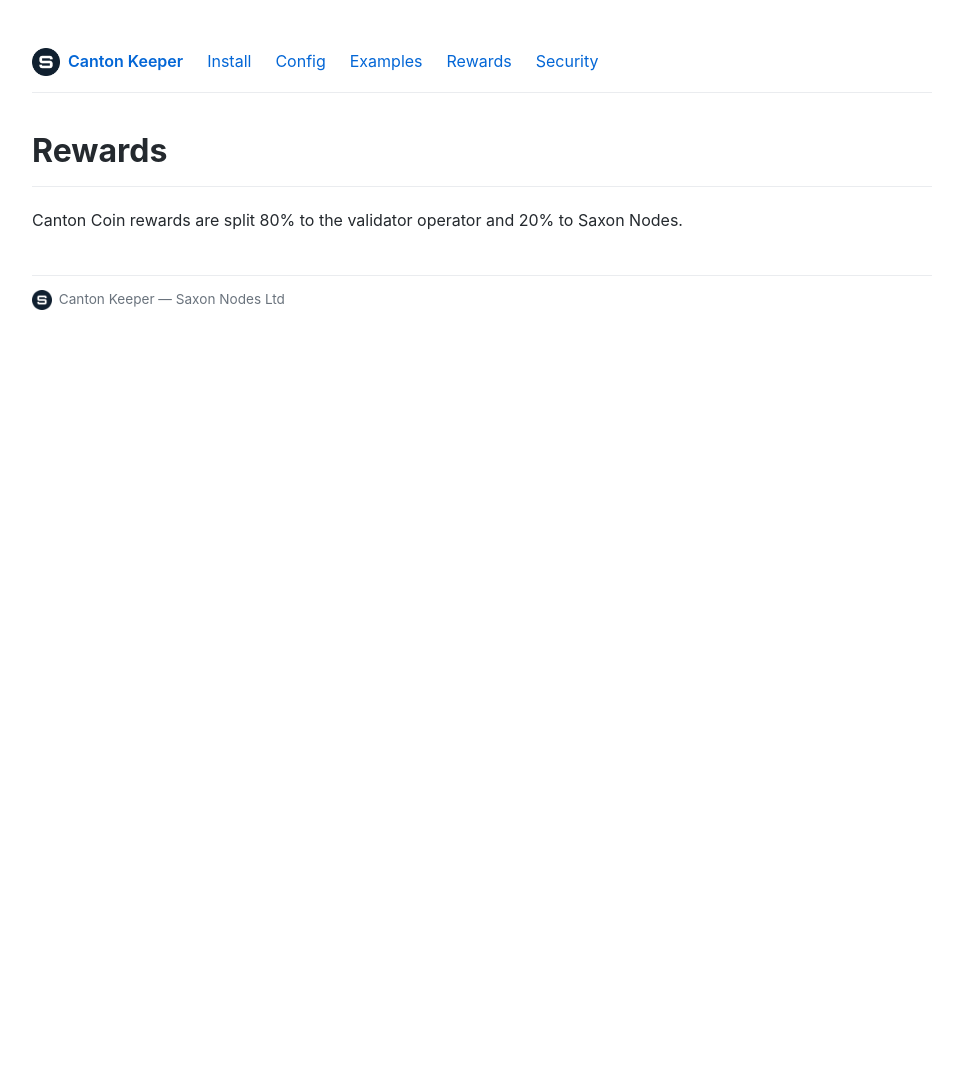
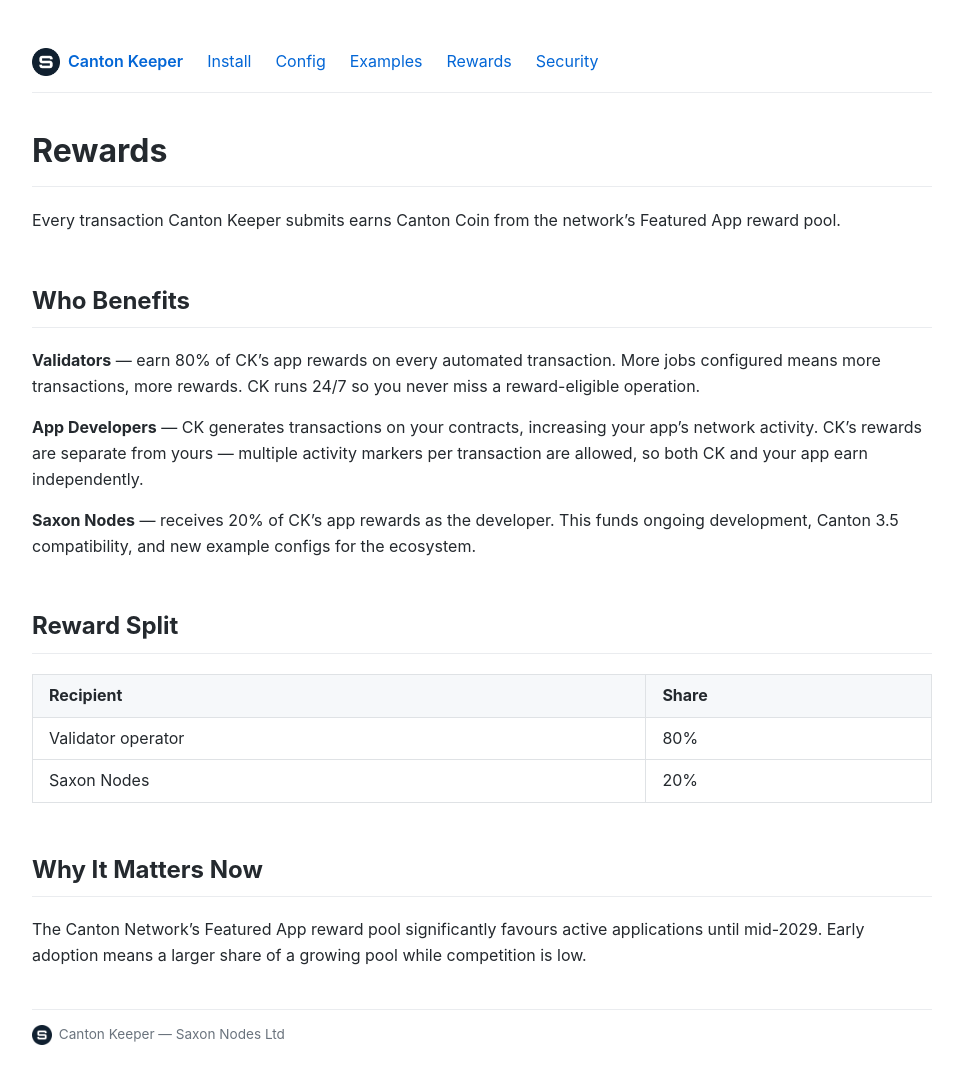
Before and after one commit to saxon-xyz/canton-keeper-docs, a Jekyll site: the page built from rewards.md, in a window 1280 px wide. Shown: the whole page, without its empty margins (158-1121 px from the left). Built offline with Jekyll 4.4.1, drawn with Linux system fonts in a browser that asks for light colours; before the commit the page ends 900 px from its top, so only the background shows below that.

Commit message:
Expand rewards page: validator, app developer, and Saxon benefits
Co-Authored-By: Claude Opus 4.6 (1M context) <noreply@anthropic.com>

```diff
--- a/rewards.md
+++ b/rewards.md
@@ -5,4 +5,23 @@ title: Rewards
 
 # Rewards
 
-Canton Coin rewards are split 80% to the validator operator and 20% to Saxon Nodes.
+Every transaction Canton Keeper submits earns Canton Coin from the network's Featured App reward pool.
+
+## Who Benefits
+
+**Validators** — earn 80% of CK's app rewards on every automated transaction. More jobs configured means more transactions, more rewards. CK runs 24/7 so you never miss a reward-eligible operation.
+
+**App Developers** — CK generates transactions on your contracts, increasing your app's network activity. CK's rewards are separate from yours — multiple activity markers per transaction are allowed, so both CK and your app earn independently.
+
+**Saxon Nodes** — receives 20% of CK's app rewards as the developer. This funds ongoing development, Canton 3.5 compatibility, and new example configs for the ecosystem.
+
+## Reward Split
+
+| Recipient | Share |
+|-----------|-------|
+| Validator operator | 80% |
+| Saxon Nodes | 20% |
+
+## Why It Matters Now
+
+The Canton Network's Featured App reward pool significantly favours active applications until mid-2029. Early adoption means a larger share of a growing pool while competition is low.
```
